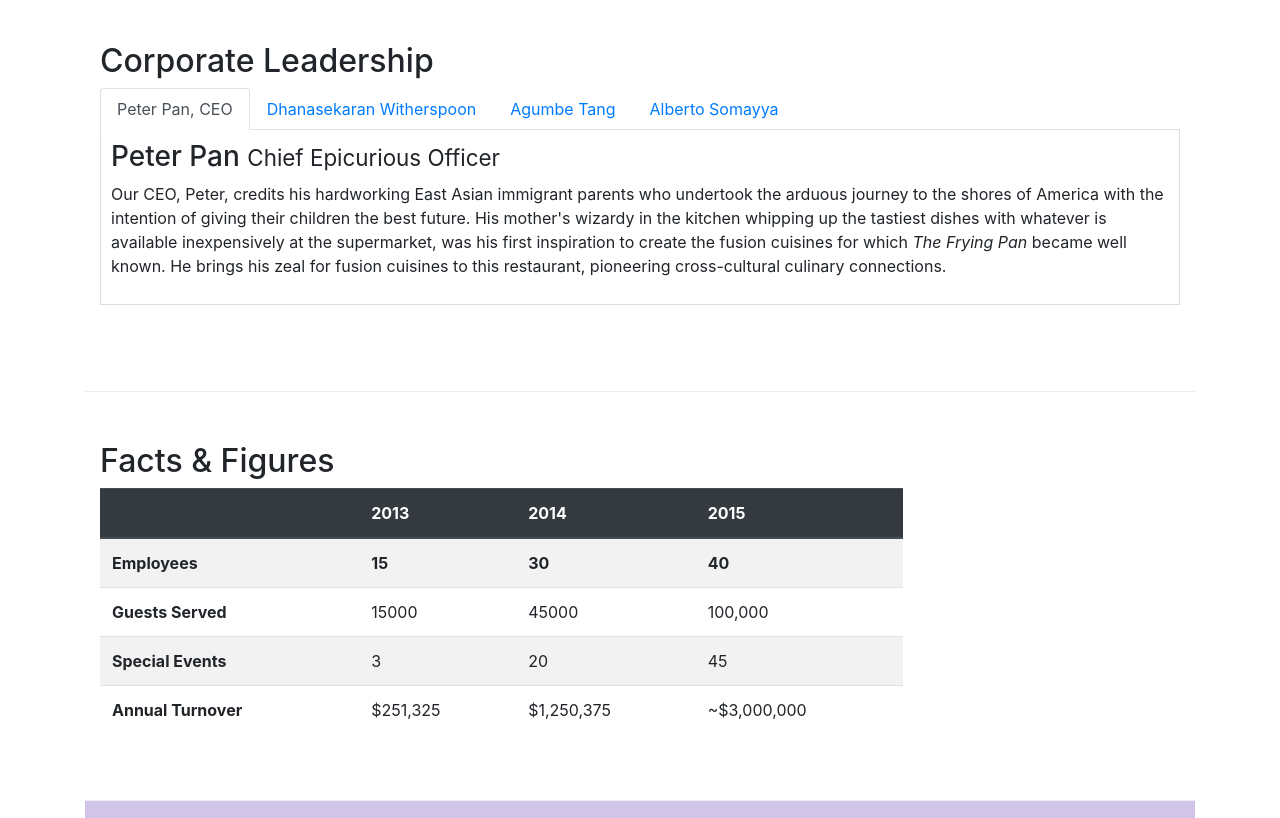
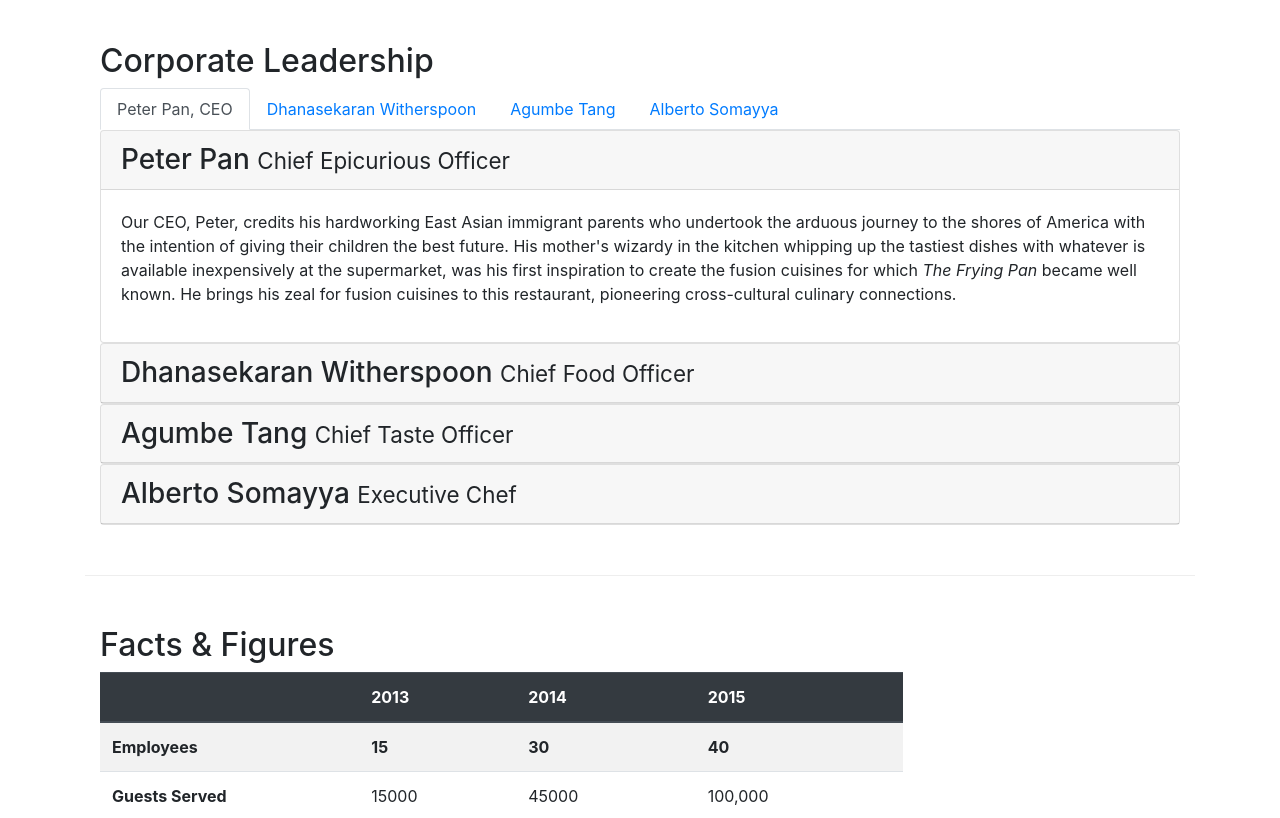
Before and after one commit to jasonywang0/Restaurant-Bootstrap, a website: page aboutus.html in a window 1280 px wide. Shown: the part 980-1798 px from the top of the page. Drawn offline with nearby package versions, Linux system fonts and the light colour scheme.

Commit message:
added accordian

```diff
--- a/aboutus.html
+++ b/aboutus.html
@@ -150,10 +150,18 @@
                         </li>
                     </ul>
 
-                    <div class="tab-content">
+                    <div id="accordian">
+                        <div class="card">
+                            <div class="card-header" role="tab" id="peterhead">
+                                <h3 class="mb-0">
+                                    <a data-toggle="collapse" data-target="#peter">
+                                        Peter Pan <small>Chief Epicurious Officer</small>
+                                    </a>
+                                </h3>
+                            </div>
 
-                        <div role="tabpanel" class="tab-pane fade active show" id="peter">
-                            <h3>Peter Pan <small>Chief Epicurious Officer</small></h3>
+                            <div role="tabpanel" class="collapse show" data-parent="#accordian" id="peter">
+                                <div class="card-body">
                                     <p class="d-none d-sm-block">
                                         Our CEO, Peter, credits his hardworking East Asian immigrant parents
                                         who undertook the arduous
@@ -164,9 +172,20 @@
                                         restaurant, pioneering cross-cultural culinary connections.
                                     </p>
                                 </div>
+                            </div>
+                        </div>
 
-                        <div role="tabpanel" class="tab-pane fade" id="danny">
-                            <h3>Dhanasekaran Witherspoon <small>Chief Food Officer</small></h3>
+                        <div class="card">
+                            <div class="card-header" role="tab" id="dannyhead">
+                                <h3 class="mb-0">
+                                    <a data-toggle="collapse" data-target="#danny">
+                                        Dhanasekaran Witherspoon <small>Chief Food Officer</small>
+                                    </a>
+                                </h3>
+                            </div>
+
+                            <div role="tabpanel" class="collapse" data-parent="#accordian" id="danny">
+                                <div class="card-body">
                                     <p class="d-none d-sm-block">
                                         Our CFO, Danny, as he is affectionately referred to by his colleagues,
                                         comes from a long established family tradition in farming and produce. His experiences growing up on a farm in the
@@ -174,9 +193,20 @@
                                         his own words, <em>Everything that runs, wins, and everything that stays, pays!</em>
                                     </p>
                                 </div>
+                            </div>
+                        </div>
 
-                        <div role="tabpanel" class="tab-pane fade" id="agumbe">
-                            <h3>Agumbe Tang <small>Chief Taste Officer</small></h3>
+                        <div class="card">
+                            <div class="card-header" role="tab" id="agumbehead">
+                                <h3 class="mb-0">
+                                    <a data-toggle="collapse" data-target="#agumbe">
+                                        Agumbe Tang <small>Chief Taste Officer</small>
+                                    </a>
+                                </h3>
+                            </div>
+
+                            <div role="tabpanel" class="collapse" data-parent="#accordian" id="agumbe">
+                                <div class="card-body">
                                     <p class="d-none d-sm-block">
                                         Blessed with the most discerning gustatory sense, Agumbe, our CTO,
                                         personally ensures that every
@@ -185,9 +215,20 @@
                                         you survive my lick.</em>
                                     </p>
                                 </div>
+                            </div>
+                        </div>
 
-                        <div role="tabpanel" class="tab-pane fade" id="alberto">
-                            <h3>Agumbe Tang <small>Chief Taste Officer</small></h3>
+                        <div class="card">
+                            <div class="card-header" role="tab" id="albertohead">
+                                <h3 class="mb-0">
+                                    <a data-toggle="collapse" data-target="#alberto">
+                                        Alberto Somayya <small>Executive Chef</small>
+                                    </a>
+                                </h3>
+                            </div>
+
+                            <div role="tabpanel" class="collapse" data-parent="#accordian" id="alberto">
+                                <div class="card-body">
                                     <p class="d-none d-sm-block">
                                         Blessed with the most discerning gustatory sense, Agumbe, our CTO,
                                         personally ensures that every
@@ -195,6 +236,8 @@
                                         their dish does not meet his exacting standards. He lives by his motto, <em>You click only if
                                         you survive my lick.</em>
                                     </p>
+                                </div>
+                            </div>
                         </div>
 
                     </div>
```
Lines whose indentation alone changed are shown as unchanged.
